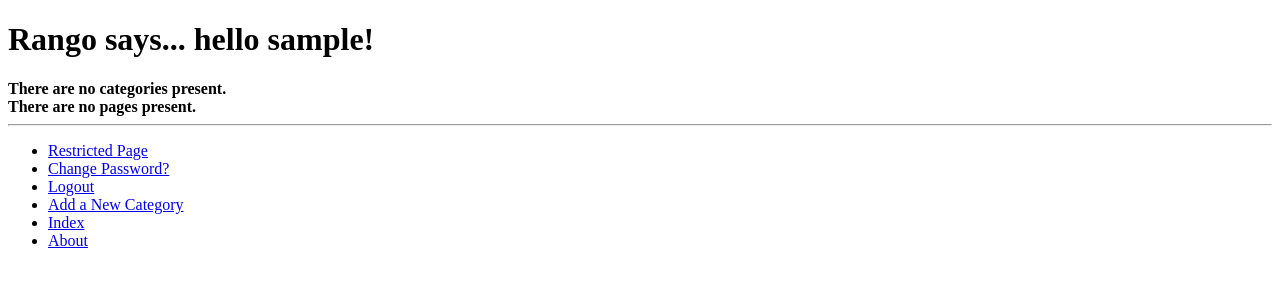
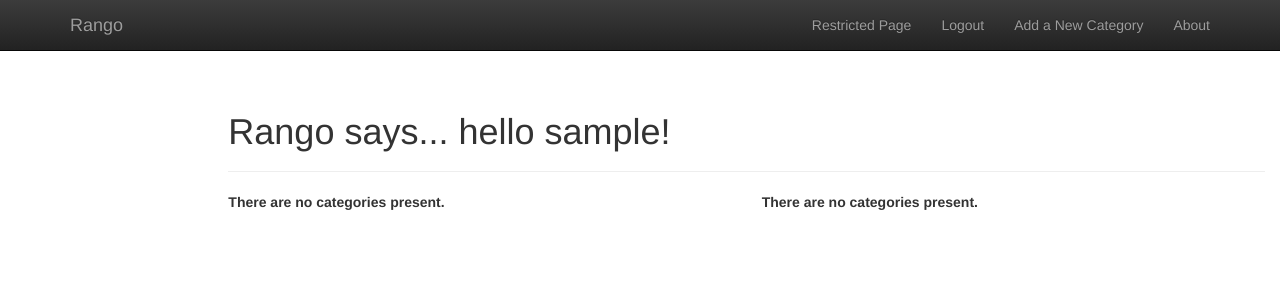
Before and after one commit to mikobautista/tango-with-django-project, a Django app: page /rango/ in a window 1280 px wide. Shown: the top 300 px of the page. Run offline with Django 3.2, Linux system fonts and the light colour scheme; the visitor is signed in with stand-in values (Sample User, id 1); data that the repository does not hold is empty; some libraries are stand-ins or nearby versions.

Commit message:
bootstrap

```diff
--- /dev/null
+++ b/templates/base.html
@@ -0,0 +1,72 @@
+<!DOCTYPE html>
+<html lang="en">
+<head>
+    <meta charset="utf-8">
+    <meta http-equiv="X-UA-Compatible" content="IE=edge">
+    <meta name="viewport" content="width=device-width, initial-scale=1">
+    <meta name="description" content="">
+    <meta name="author" content="">
+    <link rel="icon" href="http://getbootstrap.com/favicon.ico">
+
+    <title>Rango - {% block title %}How to Tango with Django!{% endblock %}</title>
+
+    <!-- Latest compiled and minified CSS -->
+    <link rel="stylesheet" href="https://maxcdn.bootstrapcdn.com/bootstrap/3.3.7/css/bootstrap.min.css" integrity="sha384-BVYiiSIFeK1dGmJRAkycuHAHRg32OmUcww7on3RYdg4Va+PmSTsz/K68vbdEjh4u" crossorigin="anonymous">
+
+    <!-- Optional theme -->
+    <link rel="stylesheet" href="https://maxcdn.bootstrapcdn.com/bootstrap/3.3.7/css/bootstrap-theme.min.css" integrity="sha384-rHyoN1iRsVXV4nD0JutlnGaslCJuC7uwjduW9SVrLvRYooPp2bWYgmgJQIXwl/Sp" crossorigin="anonymous">
+
+</head>
+
+<body>
+
+<div class="navbar navbar-inverse navbar-static-top" role="navigation">
+    <div class="container">
+
+        <div class="navbar-header">
+            <button type="button" class="navbar-toggle" data-toggle="collapse" data-target=".navbar-collapse">
+                <span class="sr-only">Toggle navigation</span>
+                <span class="icon-bar"></span>
+                <span class="icon-bar"></span>
+                <span class="icon-bar"></span>
+            </button>
+            <a class="navbar-brand" href="{% url 'index' %}">Rango</a>
+        </div>
+
+        <div class="navbar-collapse collapse">
+            <ul class="nav navbar-nav navbar-right">
+                {% if user.is_authenticated %}
+
+                <li><a href="{% url 'restricted' %}">Restricted Page</a></li>
+                <li><a href="{% url 'auth_logout' %}?next=/rango/">Logout</a></li>
+                <li><a href="{% url 'add_category' %}">Add a New Category</a></li>
+                {% else %}
+                <li><a href="{% url 'registration_register' %}">Register Here</a></li>
+                <li><a href="{% url 'auth_login' %}">Login</a></li>
+                {% endif %}
+                <li><a href="{% url 'about' %}">About</a></li>
+            </ul>
+        </div><!--/.nav-collapse -->
+    </div>
+</div>
+
+
+<div class="container-fluid">
+    <div class="row">
+        <div class="col-sm-3 col-md-2 sidebar">
+            {% block side_block %}{% endblock %}
+
+        </div>
+        <div class="col-sm-9 col-sm-offset-3 col-md-10 col-md-offset-2 main">
+            <div>
+                {% block body_block %}{% endblock %}
+            </div>
+        </div>
+    </div>
+</div>
+
+<script src="https://ajax.googleapis.com/ajax/libs/jquery/3.0.0/jquery.min.js"></script>
+<!-- Latest compiled and minified JavaScript -->
+<script src="https://maxcdn.bootstrapcdn.com/bootstrap/3.3.7/js/bootstrap.min.js" integrity="sha384-Tc5IQib027qvyjSMfHjOMaLkfuWVxZxUPnCJA7l2mCWNIpG9mGCD8wGNIcPD7Txa" crossorigin="anonymous"></script>
+</body>
+</html>
--- a/templates/rango/base.html
+++ /dev/null
@@ -1,31 +0,0 @@
-<!DOCTYPE html>
-
-<html>
-    <head>
-        <title>Rango - {% block title %}How to Tango with Django!{% endblock %}</title>
-    </head>
-
-    <body>
-        <div>
-            {% block body_block %}{% endblock %}
-        </div>
-
-        <hr />
-
-        <div>
-            <ul>
-            {% if user.is_authenticated %}
-                <li><a href="{% url 'restricted' %}">Restricted Page</a></li>
-                <li><a href="{% url 'password_change' %}">Change Password?</a></li>
-                <li><a href="{% url 'auth_logout' %}?next=/rango/">Logout</a></li>
-                <li><a href="{% url 'add_category' %}">Add a New Category</a></li>
-            {% else %}
-                <li><a href="{% url 'registration_register' %}">Register Here</a></li>
-                <li><a href="{% url 'auth_login' %}">Login</a></li>
-            {% endif %}
-                <li><a href="{% url 'index' %}">Index</a></li>
-                <li><a href="{% url 'about' %}">About</a></li>
-            </ul>
-        </div>
-    </body>
-</html>
--- a/templates/rango/index.html
+++ b/templates/rango/index.html
@@ -1,4 +1,4 @@
-{% extends 'rango/base.html' %}
+{% extends 'base.html' %}
 
 {% load staticfiles %}
 
@@ -6,28 +6,51 @@
 
 {% block body_block %}
 {% if user.is_authenticated %}
+<div class="page-header">
+
     <h1>Rango says... hello {{ user.username }}!</h1>
     {% else %}
     <h1>Rango says... hello world!</h1>
     {% endif %}
+</div>
 
-    {% if categories and user.is_authenticated %}
-        <ul>
+<div class="row placeholders">
+    <div class="col-xs-12 col-sm-6 placeholder">
+        {% if categories %}
+        <div class="panel panel-primary">
+            <div class="panel-heading">
+                <h3 class="panel-title">Categories</h3>
+            </div>
+
+            <ul class="list-group">
                 {% for category in categories %}
-            <li><a href="{% url 'category' category.slug %}">{{ category.name }}</a></li>
+                <li class="list-group-item"><a href="{% url 'category'  category.slug %}">{{ category.name }}</a></li>
                 {% endfor %}
             </ul>
+
+        </div>
         {% else %}
-        <strong>There are no categories present.</strong><br />
+        <strong>There are no categories present.</strong>
         {% endif %}
+    </div>
 
-    {% if pages and user.is_authenticated %}
-        <ul>
+    <div class="col-xs-12 col-sm-6 placeholder">
+        {% if pages %}
+        <div class="panel panel-primary">
+            <div class="panel-heading">
+                <h3 class="panel-title">Categories</h3>
+            </div>
+            <ul class="list-group">
                 {% for page in pages %}
-            <li><a href="{{ page.url }}">{{ page.title }}</a></li>
+                <li class="list-group-item"><a href="{{page.url}}">{{ page.title }}</a></li>
                 {% endfor %}
             </ul>
+
+        </div>
         {% else %}
-        <strong>There are no pages present.</strong><br />
+        <strong>There are no categories present.</strong>
         {% endif %}
+    </div>
+</div>
+
 {% endblock %}
--- a/templates/registration/account_details.html
+++ b/templates/registration/account_details.html
@@ -1,4 +1,4 @@
-{% extends "rango/base.html" %}
+{% extends "base.html" %}
 
 {% block body_block %}
 <h1>Account Details</h1>
--- a/templates/registration/logout.html
+++ b/templates/registration/logout.html
@@ -1,4 +1,4 @@
-{% extends "rango/base.html" %}
+{% extends "base.html" %}
 
 
 {% block body_block %}
--- a/templates/registration/password_change_done.html
+++ b/templates/registration/password_change_done.html
@@ -1,4 +1,4 @@
-{% extends 'rango/base.html' %}
+{% extends 'base.html' %}
 
 {% block body_block %}
 <h3>Your password has been changed.</h3>
--- a/templates/registration/password_change_form.html
+++ b/templates/registration/password_change_form.html
@@ -1,4 +1,4 @@
-{% extends 'rango/base.html' %}
+{% extends 'base.html' %}
 
 {% block body_block %}
   <h3>Change Password</h3>
--- a/templates/registration/registration_complete.html
+++ b/templates/registration/registration_complete.html
@@ -1,4 +1,4 @@
-{% extends "rango/base.html" %}
+{% extends "base.html" %}
 
 
 {% block body_block %}
```
Also changed, not shown: templates/rango/about.html (+11 -4 lines), templates/rango/add_category.html (+7 -7 lines), templates/rango/add_page.html (+14 -8 lines), templates/rango/category.html (+4 -4 lines), templates/registration/login.html (+11 -9 lines), templates/registration/registration_form.html (+25 -7 lines). Lines whose indentation alone changed are shown as unchanged.
